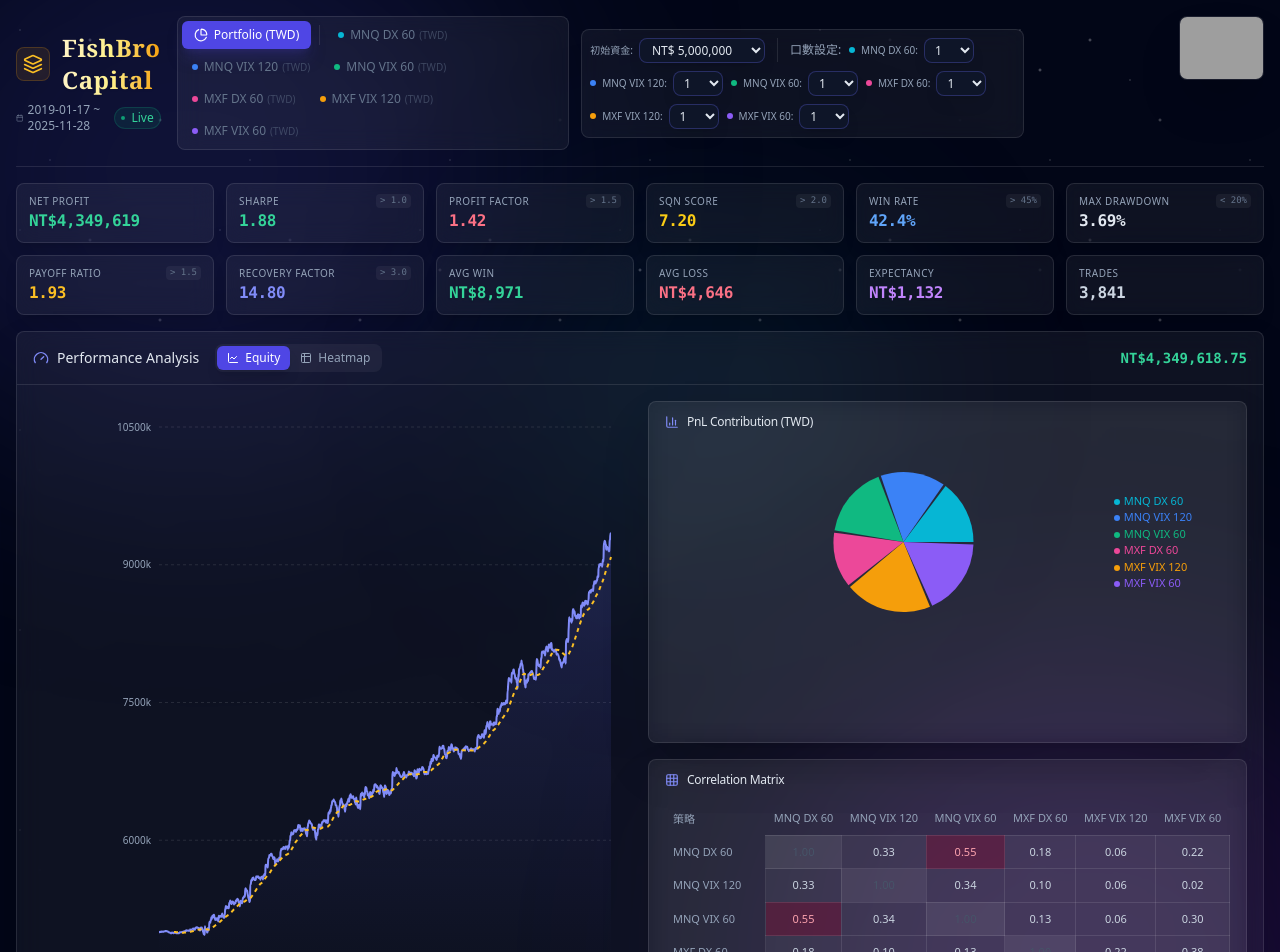
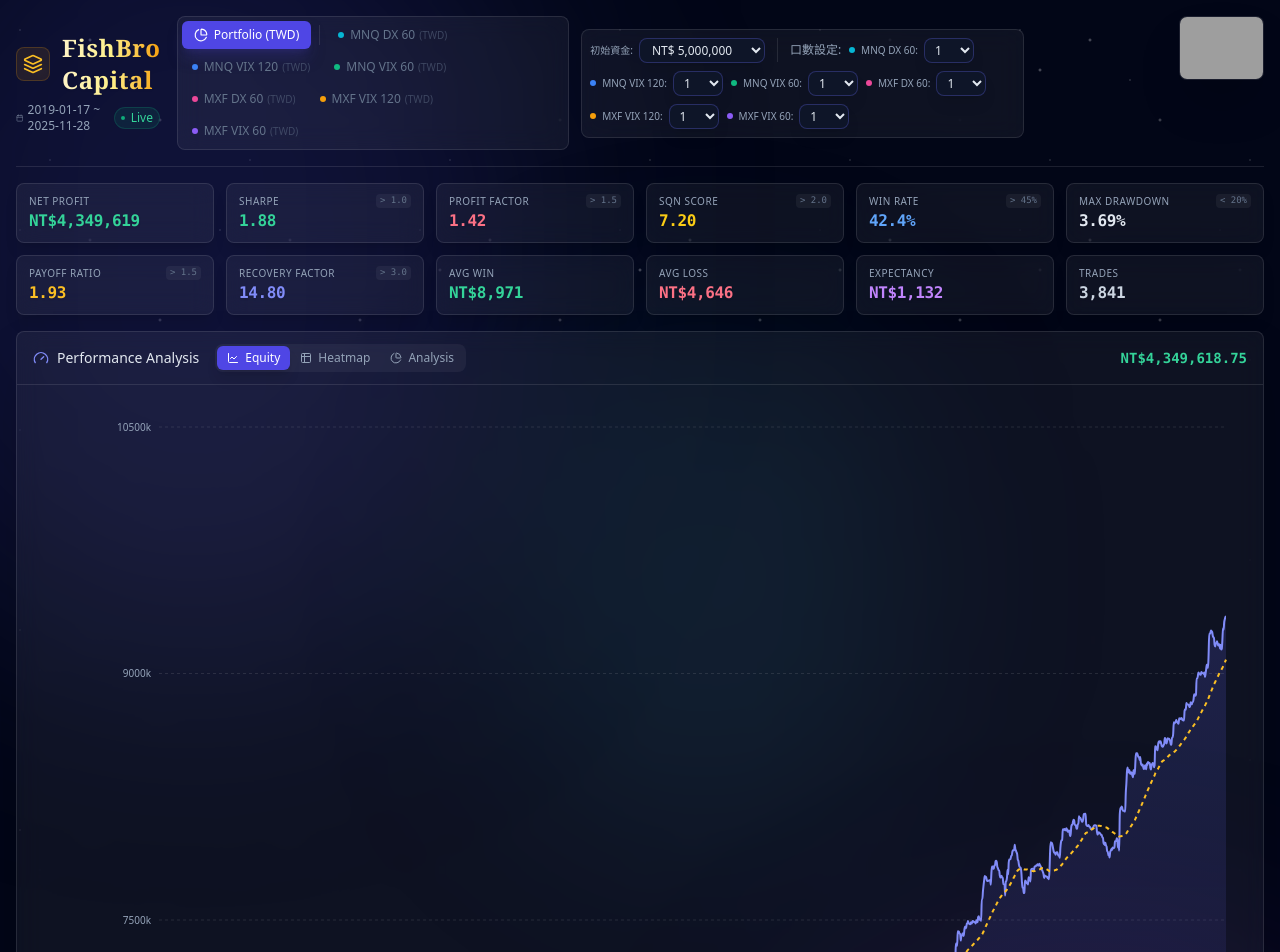
Before and after one commit to alexhuang0915/FishBroCapital-PTBot-Online, a Next.js app: page / in a window 1280 px wide. Shown: the top 952 px of the page. Built offline with nearby package versions, Linux system fonts and the light colour scheme; grey boxes are pictures that could not be loaded.

Commit message:
新增 Analysis TAB：PNL 和 CORR 移至新頁面，EQ 頁面改為正方形布局，增加 MDD 圖表高度

```diff
--- a/components/PerformanceReport.jsx
+++ b/components/PerformanceReport.jsx
@@ -160,7 +160,7 @@ const defaultDataBundle = generatePortfolio();
 
 export default function PerformanceDashboard() {
   const [selectedStrategy, setSelectedStrategy] = useState('Portfolio');
-  const [chartView, setChartView] = useState('equity');
+  const [chartView, setChartView] = useState('equity'); // 'equity', 'heatmap', 'analysis'
   const [imgError, setImgError] = useState(false);
 
   // Position sizes for each strategy (default 1 contract)
@@ -1088,6 +1088,15 @@ export default function PerformanceDashboard() {
                       <Table2 className="w-3 h-3 mr-1.5" />
                       Heatmap
                     </button>
+                    {selectedStrategy === 'Portfolio' && (
+                      <button
+                        onClick={() => setChartView('analysis')}
+                        className={`flex items-center px-2.5 py-1 text-xs font-medium rounded-md transition-all ${chartView === 'analysis' ? 'bg-indigo-600 text-white shadow-lg' : 'text-slate-400 hover:text-slate-200 hover:bg-white/5'}`}
+                      >
+                        <PieIcon className="w-3 h-3 mr-1.5" />
+                        Analysis
+                      </button>
+                    )}
                   </div>
                 </div>
                 <span className={`text-[10px] sm:text-xs md:text-sm font-mono font-bold break-all ${stats.netProfit > 0 ? 'text-emerald-400' : 'text-rose-400'}`} suppressHydrationWarning>
@@ -1097,10 +1106,9 @@ export default function PerformanceDashboard() {
             </CardHeader>
             <CardContent className="p-0">
               {chartView === 'equity' ? (
-                <div className="grid grid-cols-1 lg:grid-cols-2 gap-4 p-4">
-                  {/* Left: Equity Chart (Square) */}
-                  <div className="flex flex-col">
-                    <div className="aspect-square max-w-full p-2 sm:p-4 pb-0 relative">
+                <div className="aspect-square p-4 flex flex-col">
+                  {/* Equity Chart - Takes more space */}
+                  <div className="flex-1 p-2 sm:p-4 pb-0 relative min-h-0">
                     <ResponsiveContainer width="100%" height="100%">
                       <ComposedChart data={stats.dataWithDD} syncId="strategyChart" margin={{ top: 10, right: 5, left: 50, bottom: 5 }}>
                         <defs>
@@ -1118,7 +1126,8 @@ export default function PerformanceDashboard() {
                       </ComposedChart>
                     </ResponsiveContainer>
                   </div>
-                    <div className="h-[80px] sm:h-[100px] p-2 sm:p-4 pt-0 border-t border-white/10 bg-black/20">
+                  {/* Drawdown Chart - Increased height */}
+                  <div className="h-[150px] sm:h-[180px] p-2 sm:p-4 pt-0 border-t border-white/10 bg-black/20">
                     <div className="pt-2 mb-1 flex flex-col sm:flex-row justify-between items-start sm:items-center gap-1 sm:gap-0">
                       <span className="text-[10px] font-medium text-slate-500 uppercase tracking-wider">Drawdown</span>
                       <div className="flex flex-wrap items-center gap-2 sm:gap-3">
@@ -1151,18 +1160,16 @@ export default function PerformanceDashboard() {
                     </ResponsiveContainer>
                   </div>
                 </div>
-
-                  {/* Right: Contribution Pie Chart and Correlation Matrix */}
-                  {selectedStrategy === 'Portfolio' ? (
-                    <div className="flex flex-col gap-4">
-                      <Card className="bg-white/5 backdrop-blur-md border-white/10 shadow-2xl flex-1">
+              ) : chartView === 'analysis' ? (
+                <div className="grid grid-cols-1 md:grid-cols-2 gap-4 p-4">
+                  <Card className="bg-white/5 backdrop-blur-md border-white/10 shadow-2xl">
                     <CardHeader className="py-3 px-4">
                       <CardTitle className="text-slate-200 flex items-center text-xs font-medium">
                         <BarChart3 className="w-3.5 h-3.5 mr-2 text-indigo-400" />
                         PnL Contribution ({currentViewContext.currency})
                       </CardTitle>
                     </CardHeader>
-                        <CardContent className="h-[240px] flex items-center justify-center -mt-2">
+                    <CardContent className="h-[300px] flex items-center justify-center -mt-2">
                       {contributionData && contributionData.length > 0 ? (
                         <ResponsiveContainer width="100%" height="100%">
                           <PieChart>
@@ -1171,7 +1178,7 @@ export default function PerformanceDashboard() {
                               cx="50%"
                               cy="50%"
                               innerRadius={0}
-                                  outerRadius={70}
+                              outerRadius={80}
                               paddingAngle={2}
                               dataKey="value"
                               stroke="none"
@@ -1190,14 +1197,14 @@ export default function PerformanceDashboard() {
                     </CardContent>
                   </Card>
 
-                      <Card className="bg-white/5 backdrop-blur-md border-white/10 shadow-2xl flex-1">
+                  <Card className="bg-white/5 backdrop-blur-md border-white/10 shadow-2xl">
                     <CardHeader className="py-3 px-4">
                       <CardTitle className="text-slate-200 flex items-center text-xs font-medium">
                         <Grid className="w-3.5 h-3.5 mr-2 text-indigo-400" />
                         Correlation Matrix
                       </CardTitle>
                     </CardHeader>
-                        <CardContent className="p-4 flex items-center justify-center h-[240px]">
+                    <CardContent className="p-4 flex items-center justify-center h-[300px]">
                       <div className="overflow-x-auto w-full custom-scrollbar">
                         <table className="w-full text-[11px] text-center">
                           <thead>
@@ -1250,12 +1257,6 @@ export default function PerformanceDashboard() {
                   </Card>
                 </div>
               ) : (
-                    <div className="flex items-center justify-center h-full text-slate-500 border border-dashed border-white/10 rounded-lg bg-white/5 backdrop-blur-sm">
-                      <p className="text-xs">Switch to Portfolio view for aggregate analysis</p>
-                    </div>
-                  )}
-                </div>
-              ) : (
                 <div className="h-[400px] p-6 overflow-auto custom-scrollbar">
                    <div className="min-w-[600px]">
                       <table className="w-full text-xs border-collapse">
```
Lines whose indentation alone changed are shown as unchanged.
